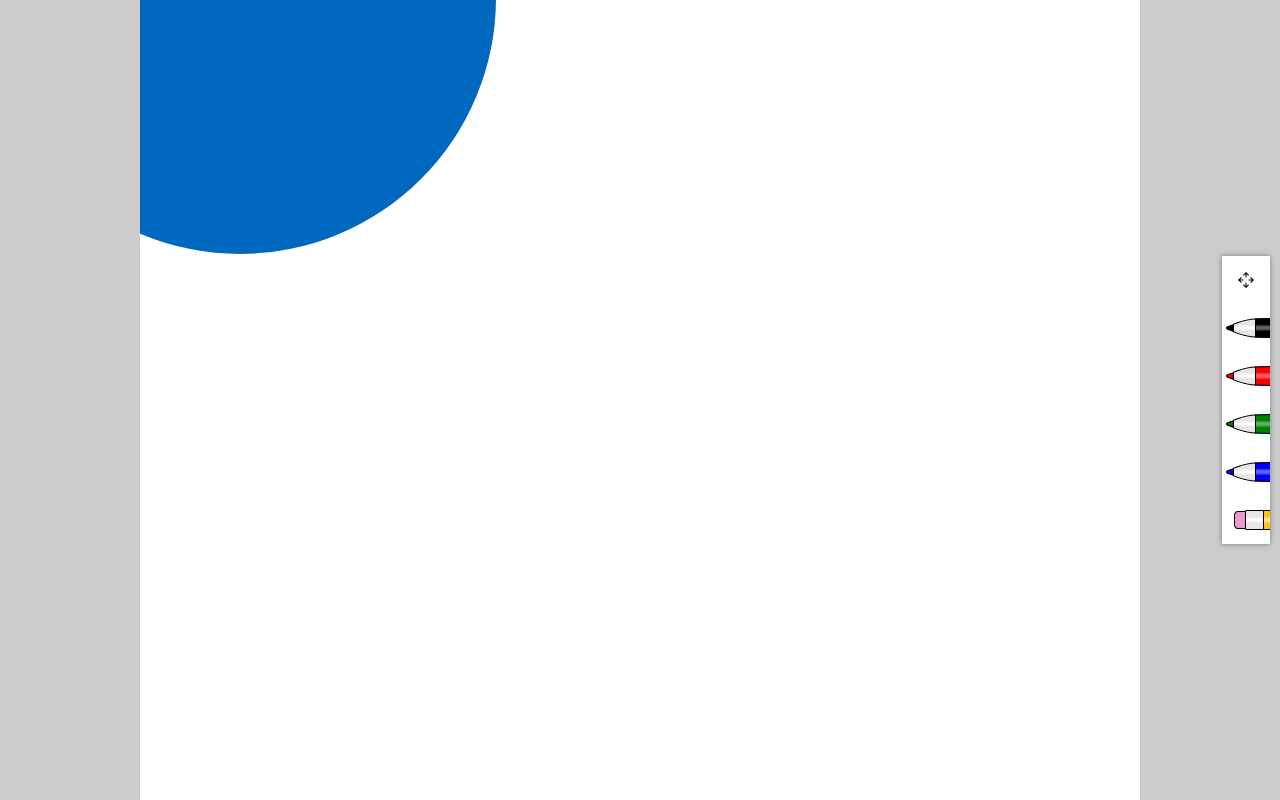
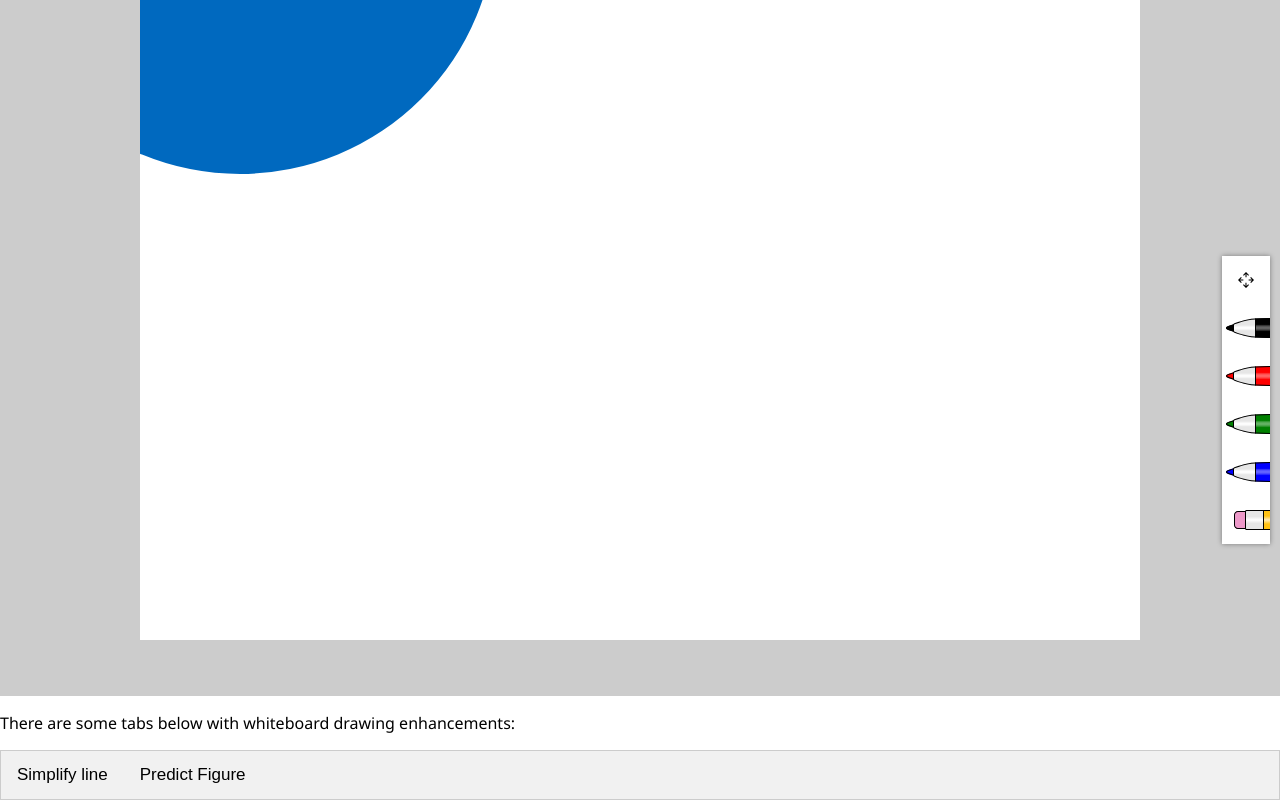
Before and after one commit to BenKalegin/whiteboard, a React (Create React App) app: page / in a window 1280 px wide. Built offline with nearby package versions, Linux system fonts and the light colour scheme.

Commit message:
added enhancement tabs

```diff
--- a/src/App.css
+++ b/src/App.css
@@ -1,5 +1,5 @@
 .App {
-  text-align: center;
+  text-align: inherit;
 }
 
 .App-logo {
@@ -162,7 +162,7 @@ svg:not(:root) {
 #svgParent {
   position: absolute;
   width: 100%;
-  height: 100%;
+  height: 80%;
 }
 .flexAlignCenter {
   display: flex;
@@ -181,3 +181,47 @@ svg:not(:root) {
   height: auto;
   background: #fff;
 }
+
+.tab {
+  overflow: hidden;
+  border: 1px solid #ccc;
+  background-color: #f1f1f1;
+}
+
+/* Style the buttons inside the tab */
+.tab button {
+  background-color: inherit;
+  float: left;
+  border: none;
+  outline: none;
+  cursor: pointer;
+  padding: 14px 16px;
+  transition: 0.3s;
+  font-size: 17px;
+}
+
+/* Change background color of buttons on hover */
+.tab button:hover {
+  background-color: #ddd;
+}
+
+/* Create an active/current tablink class */
+.tab button.active {
+  background-color: #ccc;
+}
+
+/* Style the tab content */
+.tabcontent {
+  display: none;
+  padding: 6px 12px;
+  border: 1px solid #ccc;
+  border-top: none;
+}
+
+#footer {
+  position: fixed;
+  height: auto;
+  bottom: 0;
+  background: #fff;
+  width: 100%;
+}
--- a/src/App.tsx
+++ b/src/App.tsx
@@ -1,13 +1,18 @@
 import React from 'react';
 import CanvasToolbar from './CanvasToolbar';
 import DrawingCanvas from './DrawingCanvas';
+import EnhancementTabs from './EnhancementTabs';
 import './App.css';
 
 function App() {
+  const [smoothWindow, setSmoothWindow] = React.useState(1);
+
+
   return (
     <div className="App">
         <CanvasToolbar/>
-        <DrawingCanvas/>
+        <DrawingCanvas smoothWindow={smoothWindow}/>
+        <EnhancementTabs smoothWindow={smoothWindow} smoothWindowChanged={(n: number) => setSmoothWindow(n)}/>
     </div>
   );
 }
--- a/src/DrawingCanvas.tsx
+++ b/src/DrawingCanvas.tsx
@@ -2,6 +2,7 @@ import React, { useState, useRef } from 'react';
 import CSS from 'csstype';
 
 export interface Props {
+    smoothWindow: number
 }
 
 const DrawingCanvas: React.FC<Props> = (props) => {
@@ -15,9 +16,8 @@ const DrawingCanvas: React.FC<Props> = (props) => {
         transformOrigin: '50% 50%'
     };
 
-    const strokeWidth = "2";
+    const strokeWidth = "3";
 
-    const [cmbBufferSize] = useState(1);
     const [path, setPath] = useState<SVGPathElement | null>(null);
     const [strPath, setStrPath] = useState<string>("null");
     // Contains the last positions of the mouse cursor
@@ -29,7 +29,7 @@ const DrawingCanvas: React.FC<Props> = (props) => {
 
     const appendToBuffer = function (pt: { x: number; y: number }) {
         buffer.push(pt);
-        while (buffer.length > cmbBufferSize) {
+        while (buffer.length > props.smoothWindow) {
             buffer.shift();
         }
         setBuffer(buffer)
@@ -67,7 +67,7 @@ const DrawingCanvas: React.FC<Props> = (props) => {
     // Calculate the average point, starting at offset in the buffer
     const getAveragePoint = (offset: number) => {
         const len = buffer.length;
-        if (len % 2 === 1 || len >= cmbBufferSize) {
+        if (len % 2 === 1 || len >= props.smoothWindow) {
             let totalX = 0;
             let totalY = 0;
             let pt, i;
@@ -134,7 +134,7 @@ const DrawingCanvas: React.FC<Props> = (props) => {
                      height="1000"
                      width="1000">
                     <g>
-                        <g>
+                        <g>wB
                             <defs>
                                 <pattern patternUnits="userSpaceOnUse" height="48" width="48" y="0" x="0" id="Neutral">
                                     <g>
--- /dev/null
+++ b/src/EnhancementTabs.tsx
@@ -0,0 +1,48 @@
+import React, { useState, useRef } from 'react';
+import CSS from 'csstype';
+import SmoothEnhancement from './SmoothEnhancement';
+
+export interface Props {
+    smoothWindow: number
+    smoothWindowChanged: (window: number) => void
+}
+
+const EnhancementTabs: React.FC<Props> = (props) => {
+
+    const onTabClick = (e: React.MouseEvent<HTMLButtonElement>, tabName: string) => {
+        const tabcontent = document.getElementsByClassName("tabcontent");
+        for (let i = 0; i < tabcontent.length; i++) {
+            const tab = tabcontent[i] as HTMLDivElement
+            tab.setAttribute("style", "display=none");
+        }
+        const tabLinks = document.getElementsByClassName("tablinks");
+        for (let i = 0; i < tabLinks.length; i++) {
+          tabLinks[i].className = tabLinks[i].className.replace(" active", "");
+        }
+        document.getElementById(tabName)?.setAttribute("style", "display: block")
+        e.currentTarget.className += " active";
+    }
+
+    return (
+        <div id="footer">
+            <p>There are some tabs below with whiteboard drawing enhancements:</p>
+
+            <div className="tab">
+            <button className="tablinks" onClick={(e) => onTabClick(e, "simplify")}>Simplify line</button>
+            <button className="tablinks" onClick={(e) => onTabClick(e, "predict")}>Predict Figure</button>
+            </div>
+
+            <div id="simplify" className="tabcontent">
+                <SmoothEnhancement smoothWindow={props.smoothWindow} smoothWindowChanged={props.smoothWindowChanged}/>
+            </div>
+
+            <div id="predict" className="tabcontent">
+            <h3>Predict</h3>
+            <p>Predict what was being drawing and suggest ready made picture.</p>
+            </div>
+        </div>
+    );
+}
+
+
+export default EnhancementTabs;
--- /dev/null
+++ b/src/SmoothEnhancement.tsx
@@ -0,0 +1,30 @@
+import React, { useState, useRef } from 'react';
+
+export interface Props {
+    smoothWindow: number
+    smoothWindowChanged: (window: number) => void
+}
+
+const SmoothEnhancement: React.FC<Props> = (props) => {
+
+return (
+    <div>
+        <h3>Simplify</h3>
+        <p>Simplifies the line by averaging specified number of points.</p>
+
+    <div id="divSmoothingFactor">
+        <label htmlFor="cmbBufferSize">Buffer size:</label>
+        <select id="cmbBufferSize" value={props.smoothWindow} onChange={(e) => props.smoothWindowChanged(parseInt(e.target.value))}>
+            <option value="1">1 - No smoothing</option>
+            <option value="4">4 - Sharp curves</option>
+            <option value="8">8 - Smooth curves</option>
+            <option value="12">12 - Very smooth curves</option>
+            <option value="16">16 - Super smooth curves</option>
+            <option value="20">20 - Hyper smooth curves</option>
+        </select>
+    </div>
+    </div>
+)};
+
+
+export default SmoothEnhancement;
```
